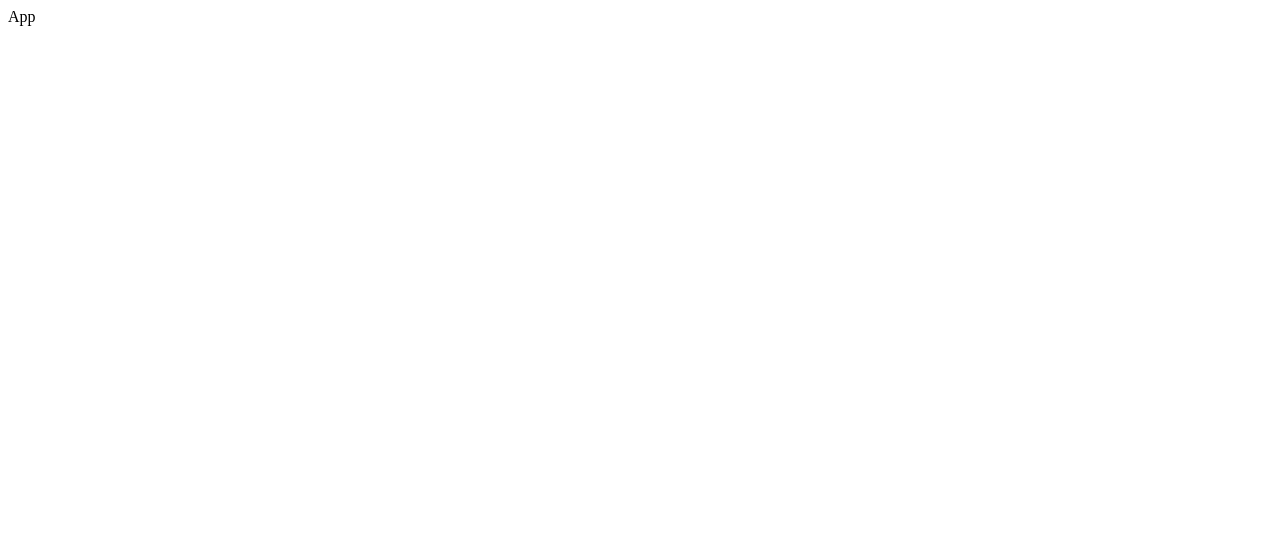
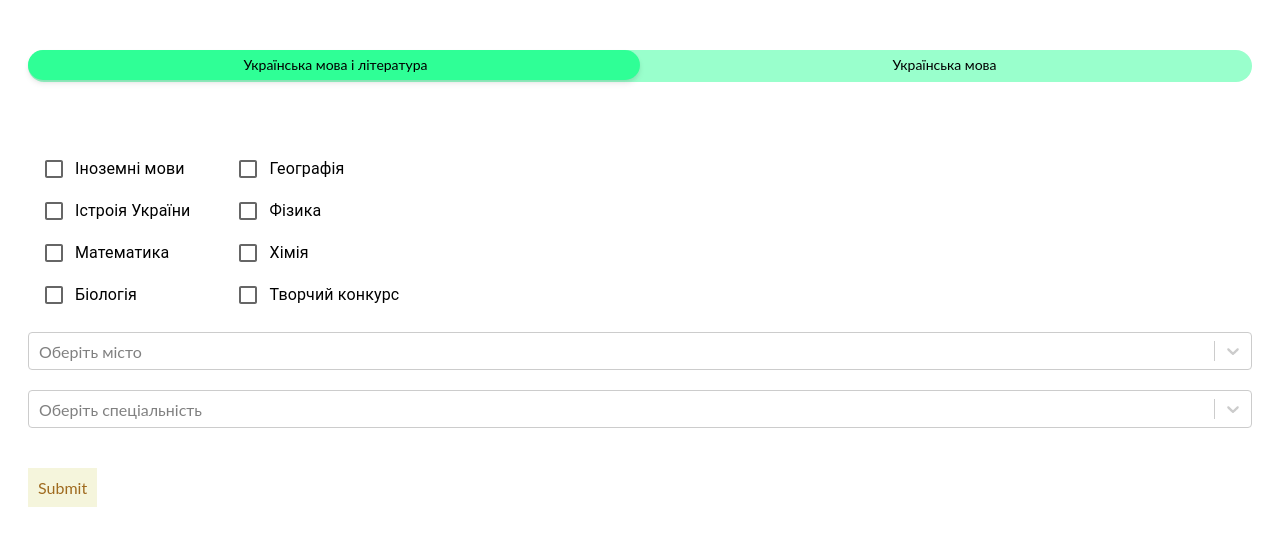
Before and after one commit to JobHelpers/jobhelper_client, a React (Create React App) app: page / in a window 1280 px wide. Shown: the top 546 px of the page. Built offline with nearby package versions, Linux system fonts and the light colour scheme.

Commit message:
Added components to form, almost implemented search operation

```diff
--- a/src/App.js
+++ b/src/App.js
@@ -1,4 +1,5 @@
 import { useEffect } from "react";
+
 // import {
 //   getCities,
 //   getSpecialities,
@@ -8,6 +9,8 @@ import { useEffect } from "react";
 //   getSpecialitiesWithGroupedSubjects,
 //   getSpecialitiesWithSubjects
 // } from './api';
+import FacultyFinder from './modules/FacultyFinder/FacultyFinder';
+import './assets/global-styles.css';
 
 function App() {
 
@@ -22,7 +25,7 @@ function App() {
   }, []);
 
   return (
-    <div>App</div>
+    <FacultyFinder />
   );
 }
 
--- /dev/null
+++ b/src/assets/global-styles.css
@@ -0,0 +1,3 @@
+body {
+  font-family: 'Montserrat', 'Lato', 'Open Sans', 'Helvetica Neue', Helvetica, Calibri, Arial, sans-serif;
+}
--- /dev/null
+++ b/src/components/Button/index.js
@@ -0,0 +1 @@
+export * from './Button';
--- /dev/null
+++ b/src/components/Button/styles.css
@@ -0,0 +1,19 @@
+.button {
+  font-style: normal;
+  font-weight: normal;
+  font-size: 18px;
+  line-height: 28px;
+  color: #fff;
+  padding: 8px 20px;
+  border: 1px solid #32b2cc;
+  border-radius: 6px;
+  background: #147689;
+  transition: color 0.2s ease-in-out, background-color 0.2s ease-in-out;
+  text-decoration: none;
+  display: inline-block;
+  cursor: pointer;
+}
+
+.button:hover {
+  background: #32b2cc;
+}
--- /dev/null
+++ b/src/components/ToggleSwitch/ToggleSwitch.jsx
@@ -0,0 +1,24 @@
+import { useEffect } from 'react';
+
+import './styles.css';
+
+export const ToggleSwitch = ({ data, selected, setSelected, register, setValue, fieldName }) => {
+
+  useEffect(() => {
+    if (selected) {
+      setValue(fieldName, selected);
+    }
+  }, [selected]);
+
+  return (
+    <section>
+      <div className="switch">
+        <input {...register(fieldName)} type="hidden" value={selected} />
+        <input type="checkbox" id="toggle" />
+        <span className="selection" />
+        <label onClick={() => setSelected(data[0].id)} htmlFor="toggle">{data[0].name}</label>
+        <label onClick={() => setSelected(data[1].id)} htmlFor="toggle">{data[1].name}</label>
+      </div>
+    </section>
+  );
+};
--- /dev/null
+++ b/src/components/ToggleSwitch/index.js
@@ -0,0 +1 @@
+export * from './ToggleSwitch';
--- /dev/null
+++ b/src/components/ToggleSwitch/styles.css
@@ -0,0 +1,50 @@
+section {
+  margin: 50px auto;
+  width: 100%;
+}
+
+.switch {
+  position: relative;
+  margin: 20px auto;
+  height: 26px;
+  background: #99FFCC;
+  border-radius: 20px;
+  padding: 3px;
+}
+
+.switch input {
+  display: none;
+}
+
+.switch label {
+  position: relative;
+  float: left;
+  font-size: 14px;
+  width: 50%;
+  height: 26px;
+  text-align: center;
+  padding-top: 3px;
+  z-index: 2;
+  cursor: pointer;
+}
+
+.selection {
+  position: absolute;
+  display: block;
+  top: 0;
+  left: 0;
+  width: 50%;
+  background: #2fff96;
+  height: 30px;
+  border-radius: 20px;
+  box-shadow: 0 4px 6px -1px rgba(0, 0, 0, 0.1), 0 2px 4px -1px rgba(0, 0, 0, 0.06);
+  z-index: 1;
+  -webkit-transition: 0.15s ease-out;
+  -moz-transition: 0.15s ease-out;
+  -o-transition: 0.15s ease-out;
+  transition: 0.15s ease-out;
+}
+
+.switch input[type=checkbox]:checked + .selection {
+  left: 50%;
+}
--- /dev/null
+++ b/src/components/index.js
@@ -0,0 +1,2 @@
+export * from './ToggleSwitch';
+export * from './Button';
--- /dev/null
+++ b/src/modules/FacultyFinder/FacultyFinder.jsx
@@ -0,0 +1,140 @@
+import { useState } from "react";
+import { useForm, Controller } from "react-hook-form";
+import Select from 'react-select'
+import Box from '@mui/material/Box';
+import FormControl from '@mui/material/FormControl';
+import FormGroup from '@mui/material/FormGroup';
+import FormControlLabel from '@mui/material/FormControlLabel';
+import Checkbox from '@mui/material/Checkbox';
+
+import { ToggleSwitch, Button } from '../../components';
+
+const mainSubjects = [
+  { id: 29, name: 'Українська мова і література' },
+  { id: 1, name: 'Українська мова' },
+];
+
+const subjects = [
+  {
+    "id": 3,
+    "name": "Іноземні мови"
+  },
+  {
+    "id": 6,
+    "name": "Істроія України"
+  },
+  {
+    "id": 14,
+    "name": "Математика"
+  },
+  {
+    "id": 18,
+    "name": "Біологія"
+  },
+  {
+    "id": 19,
+    "name": "Географія"
+  },
+  {
+    "id": 21,
+    "name": "Фізика"
+  },
+  {
+    "id": 22,
+    "name": "Хімія"
+  },
+  {
+    "id": 999,
+    "name": "Творчий конкурс"
+  }
+];
+
+const cities = [
+  { value: '1', label: 'Lviv' },
+]
+
+const specialities = [
+  { value: '011', label: 'Освітні, педагогічні науки' },
+  { value: '014', label: 'Середня освіта' },
+];
+
+const FacultyFinder = () => {
+
+  const [mainSubject, setMainSubject] = useState(mainSubjects[0]?.id);
+  const { register, handleSubmit, setValue, control } = useForm();
+  const onSubmit = data => console.log(data);
+
+  return (
+    <div style={{ margin: '20px' }}>
+      <form onSubmit={handleSubmit(onSubmit)}>
+        <ToggleSwitch
+          data={mainSubjects}
+          selected={mainSubject}
+          setSelected={setMainSubject}
+          register={register}
+          setValue={setValue}
+          fieldName="mainSubject"
+        />
+
+        <Box sx={{ display: 'flex' }}>
+          <FormControl sx={{ m: 2 }} component="fieldset" variant="standard">
+            <FormGroup>
+              {subjects.slice(0, subjects.length / 2).map(subject => (
+                <FormControlLabel
+                  key={subject.id}
+                  control={
+                    <Checkbox name={subject.name} value={subject.id} {...register('subjects')} />
+                  }
+                  label={subject.name}
+                />
+              ))}
+            </FormGroup>
+          </FormControl>
+          <FormControl sx={{ m: 2 }} component="fieldset" variant="standard">
+            <FormGroup>
+              {subjects.slice(subjects.length / 2).map(subject => (
+                <FormControlLabel
+                  key={subject.id}
+                  control={
+                    <Checkbox name={subject.name} value={subject.id} {...register('subjects')} />
+                  }
+                  label={subject.name}
+                />
+              ))}
+            </FormGroup>
+          </FormControl>
+        </Box>
+
+        <Controller
+          name="cities"
+          control={control}
+          render={({ field }) =>
+            <Select
+              {...field}
+              options={cities}
+              placeholder="Оберіть місто"
+            />}
+        />
+
+        <div style={{ marginTop: '20px' }}>
+          <Controller
+            name="specialities"
+            control={control}
+            render={({ field }) =>
+              <Select
+                {...field}
+                options={specialities}
+                placeholder="Оберіть спеціальність"
+              />}
+          />
+        </div>
+
+        <div style={{ marginTop: '20px' }}>
+          <Button type="submit">Підібрати</Button>
+        </div>
+      </form>
+    </div>
+  );
+};
+
+export default FacultyFinder;
```
Also changed, not shown: src/components/Button/Button.jsx (added, +12 -0 lines).
